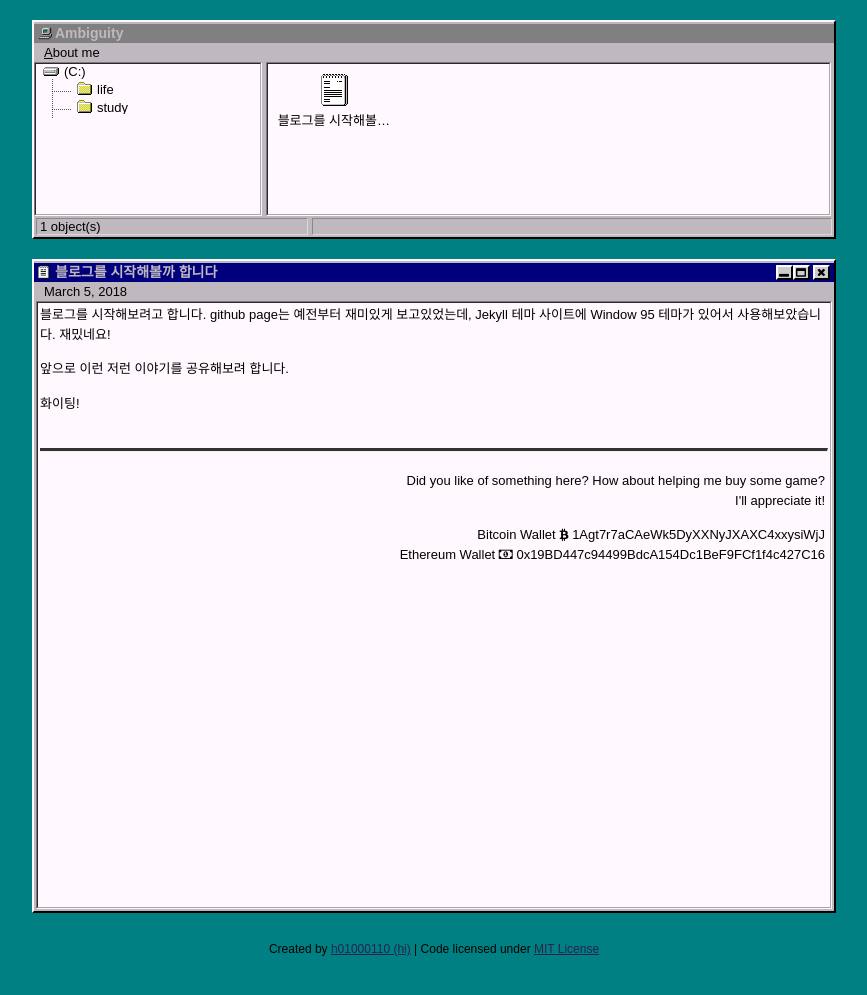
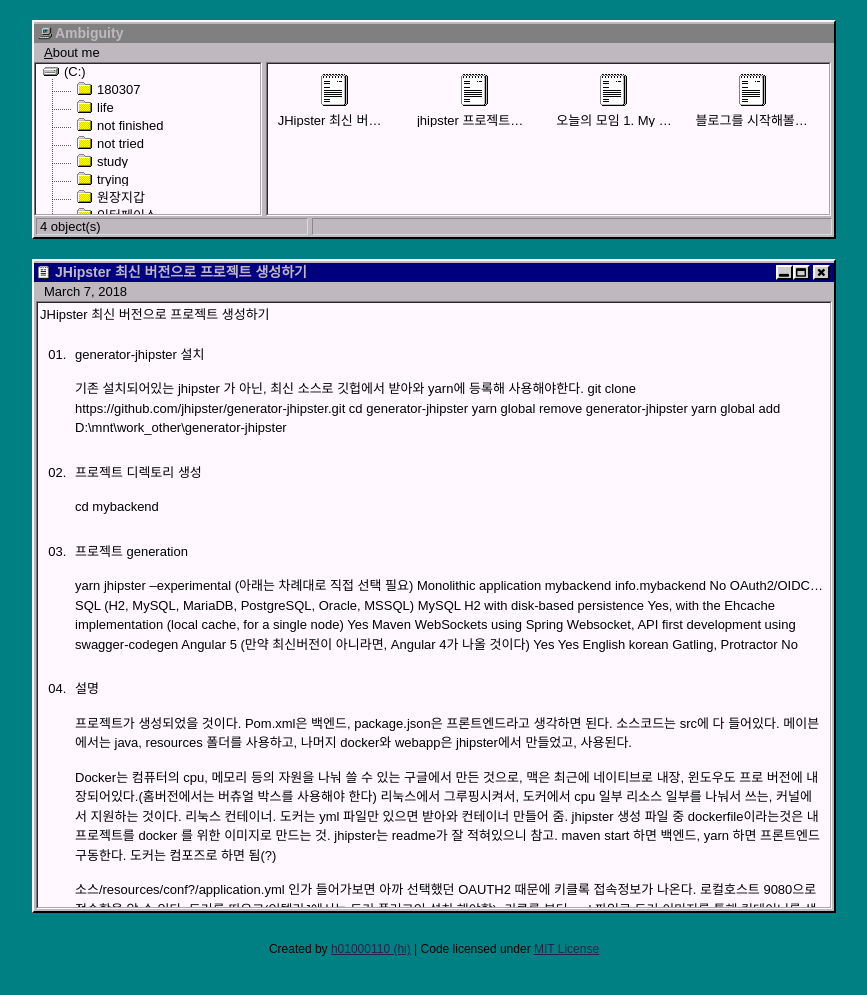
Before and after one commit to Red1144/red1144_old.github.io, a Jekyll site: the page built from _posts/2018-03-07-오늘의-모임-3.-JHipster-최신-버전으로-프로젝트-생성하기.md, in a window 1280 px wide. Shown: the top 995 px of the page, without its empty margins (206-1073 px from the left). Built offline with Jekyll 4.4.1, drawn with Linux system fonts in a browser that asks for light colours.

Commit message:
20180307 post

```diff
--- /dev/null
+++ b/_posts/2018-03-07-오늘의-모임-3.-JHipster-최신-버전으로-프로젝트-생성하기.md
@@ -0,0 +1,66 @@
+---
+layout: default
+title: "JHipster 최신 버전으로 프로젝트 생성하기"
+tags: 180307 인터페이스 trying
+---
+
+JHipster 최신 버전으로 프로젝트 생성하기
+
+1. generator-jhipster 설치
+
+    기존 설치되어있는 jhipster 가 아닌, 최신 소스로 깃헙에서 받아와 yarn에 등록해 사용해야한다.
+	git clone https://github.com/jhipster/generator-jhipster.git
+	cd generator-jhipster
+	yarn global remove generator-jhipster
+	yarn global add D:\mnt\work_other\generator-jhipster
+
+2. 프로젝트 디렉토리 생성
+
+	cd mybackend
+
+3. 프로젝트 generation
+
+	yarn jhipster --experimental
+        (아래는 차례대로 직접 선택 필요)
+        Monolithic application
+        mybackend
+        info.mybackend
+        No
+        OAuth2/OIDC...
+        SQL (H2, MySQL, MariaDB, PostgreSQL, Oracle, MSSQL)
+        MySQL
+        H2 with disk-based persistence
+        Yes, with the Ehcache implementation (local cache, for a single node)
+        Yes
+        Maven
+        WebSockets using Spring Websocket, API first development using swagger-codegen
+        Angular 5 (만약 최신버전이 아니라면, Angular 4가 나올 것이다)
+        Yes
+        Yes
+        English
+        korean
+        Gatling, Protractor
+        No
+
+4. 설명
+
+    프로젝트가 생성되었을 것이다.
+    Pom.xml은 백엔드, package.json은 프론트엔드라고 생각하면 된다.
+    소스코드는 src에 다 들어있다.
+    메이븐에서는 java, resources 폴더를 사용하고, 나머지 docker와 webapp은 jhipster에서 만들었고, 사용된다.
+
+    Docker는 컴퓨터의 cpu, 메모리 등의 자원을 나눠 쓸 수 있는 구글에서 만든 것으로, 맥은 최근에 네이티브로 내장, 윈도우도 프로 버전에 내장되어있다.(홈버전에서는 버츄얼 박스를 사용해야 한다)
+    리눅스에서 그루핑시켜서, 도커에서 cpu 일부 리소스 일부를 나눠서 쓰는, 커널에서 지원하는 것이다. 리눅스 컨테이너.
+    도커는 yml 파일만 있으면 받아와 컨테이너 만들어 줌.
+    jhipster 생성 파일 중 dockerfile이라는것은 내 프로젝트를 docker 를 위한 이미지로 만드는 것.
+    jhipster는 readme가 잘 적혀있으니 참고.
+    maven start 하면 백엔드, yarn 하면 프론트엔드 구동한다.
+    도커는 컴포즈로 하면 됨(?)
+
+    소스/resources/conf?/application.yml 인가 들어가보면 아까 선택했던 OAUTH2 때문에 키클록 접속정보가 나온다. 로컬호스트 9080으로 접속함을 알 수 있다.
+    도커를 띄우고(인텔리J에서는 도커 플러그인 설치 해야함), 키클록 부터 yml 파일로 도커 이미지를 통해 컨테이너를 생성하여 띄운다.
+    띄워 admin/admin으로 접속, jhipster 렐름이 나온다.(만약 버츄얼박스로 띄웠다면, 처음에 jhipster 렐름이 나오지 않는다. 이땐 add 렐름 하여 렐름컨피그(이것도 jhipster가 만들어놔줌) 를 하면 된다.
+    처음엔 키클록에 유저가 아무도 없다. 매니지-임포트 에서 users 하면 유저도 읽어오는데, 데모용 키클록은 인메모리 디비라 껏다 키면 사라진다(아, 네이티브 도커는 재가동시 다 물고와서 다시 해준다). 프로덕션에서는 db를 고려해야한다.
+
+    백엔드는 MyBackendApp 실행하면 된다.
+    로그인을 해본다.
--- /dev/null
+++ b/tags/180307.html
@@ -0,0 +1,5 @@
+---
+layout: tag
+tag: 180307
+permalink: /tag/180307/
+---
--- /dev/null
+++ b/tags/not-finished.html
@@ -0,0 +1,5 @@
+---
+layout: tag
+tag: not-finished
+permalink: /tag/not-finished/
+---
--- /dev/null
+++ b/tags/not-tried.html
@@ -0,0 +1,5 @@
+---
+layout: tag
+tag: not-tried
+permalink: /tag/not-tried/
+---
--- /dev/null
+++ b/tags/trying.html
@@ -0,0 +1,5 @@
+---
+layout: tag
+tag: trying
+permalink: /tag/trying/
+---
--- /dev/null
+++ b/tags/원장지갑.html
@@ -0,0 +1,5 @@
+---
+layout: tag
+tag: 원장지갑
+permalink: /tag/원장지갑/
+---
--- /dev/null
+++ b/tags/인터페이스.html
@@ -0,0 +1,5 @@
+---
+layout: tag
+tag: 인터페이스
+permalink: /tag/인터페이스/
+---
```
Also changed, not shown: _posts/2018-03-07-오늘의-모임-1.-My-Wallet-V3-안드로이드.md (added, +73 -0 lines), _posts/2018-03-07-오늘의-모임-2.-jhipster-프로젝트를-j-프로젝트에-import-해보기.md (added, +35 -0 lines), me/index.md (+3 -0 lines).
